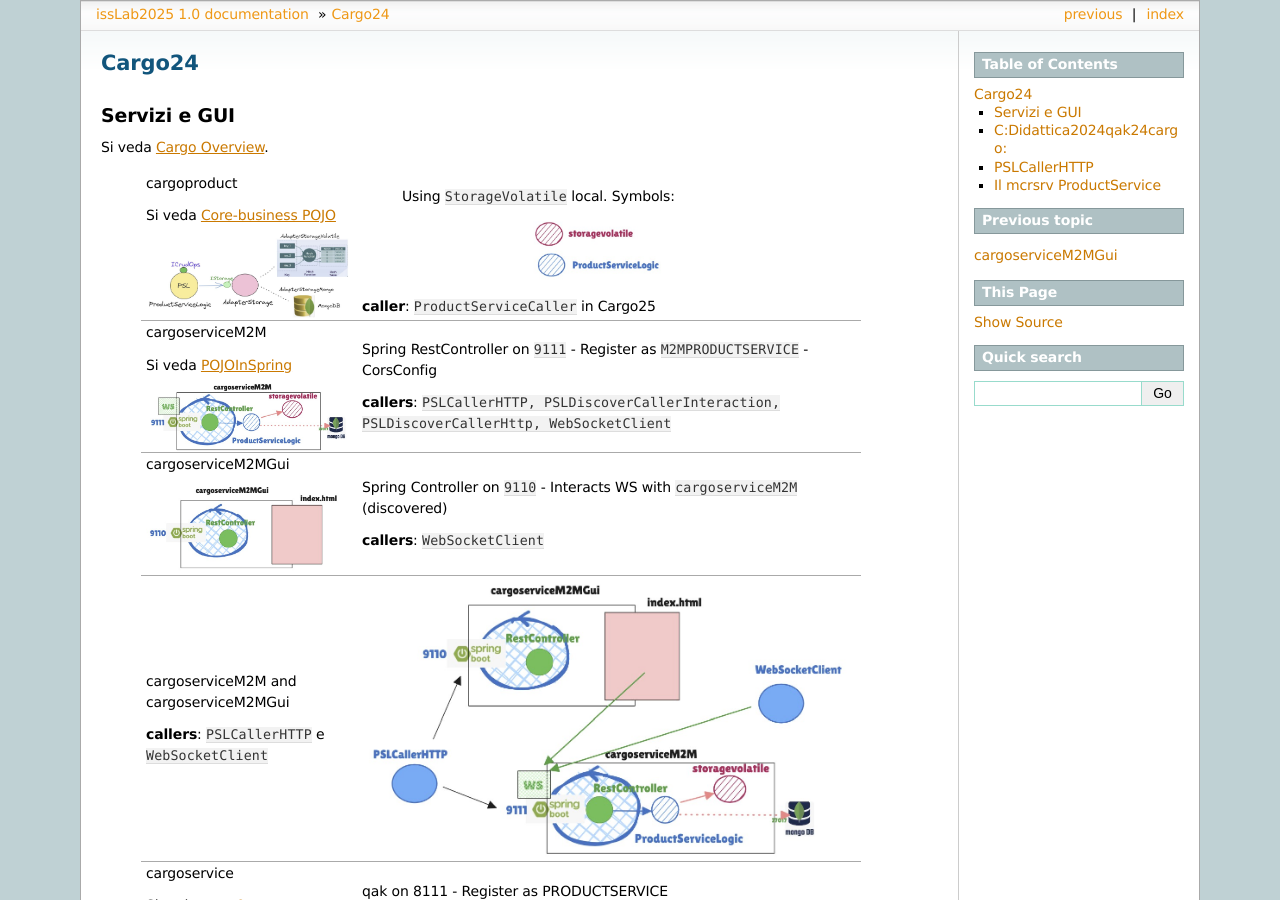
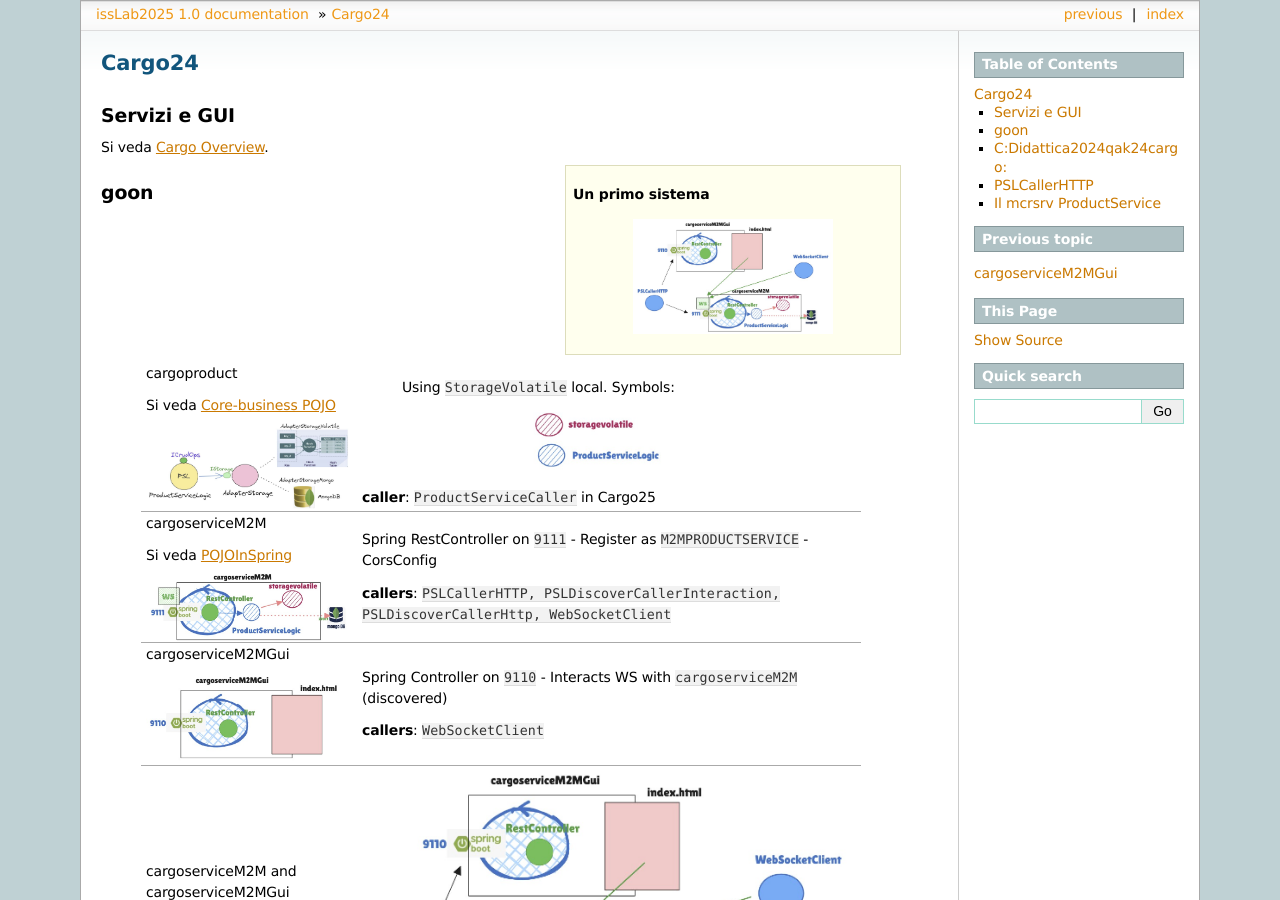
Before and after one commit to ingegneria-sistemi-software-m/ingegneria-sistemi-software-m-professore, a Sphinx documentation site: the page built from iss25Material/docs/source/Cargo24.rst, in a window 1280 px wide and 900 px high. Built offline with Sphinx 7.4.7, drawn with Linux system fonts in a browser that asks for light colours.

Commit message:
cargo24.rst con figure m2m

```diff
--- a/iss25Material/docs/source/Cargo24.rst
+++ b/iss25Material/docs/source/Cargo24.rst
@@ -35,7 +35,25 @@ Servizi e GUI
 Si veda `Cargo Overview`_.
 
 
+.. :guilabel:`Cargo Overview`
 
+.. sidebar:: Un primo sistema
+
+   .. figure:: ./_static/img/m2m/cargoserviceM2MAndGui.jpg
+      :alt: Un sistema
+      :width: 200px
+
+
+
+.. .. sidebar:: Sample Sidebar
+
+.. .. sidebar:: Una sidebar per la sezione 1
+
+..   Questa sidebar contiene informazioni aggiuntive sulla sezione 1.
+
+----------------------------------
+goon
+----------------------------------
 
   .. list-table::
     :widths: 30,70
```
Also changed, not shown: 6 other files.
